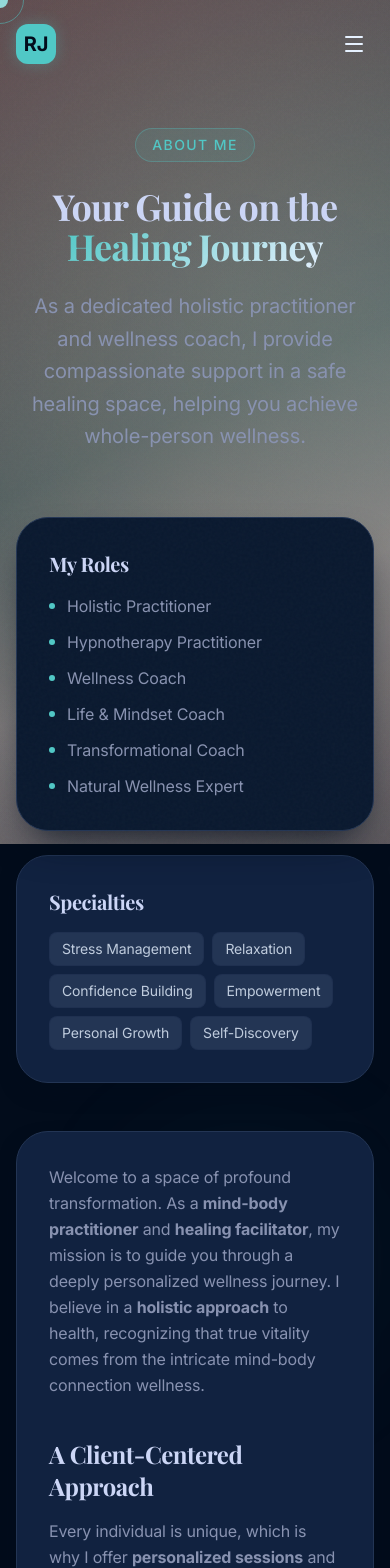
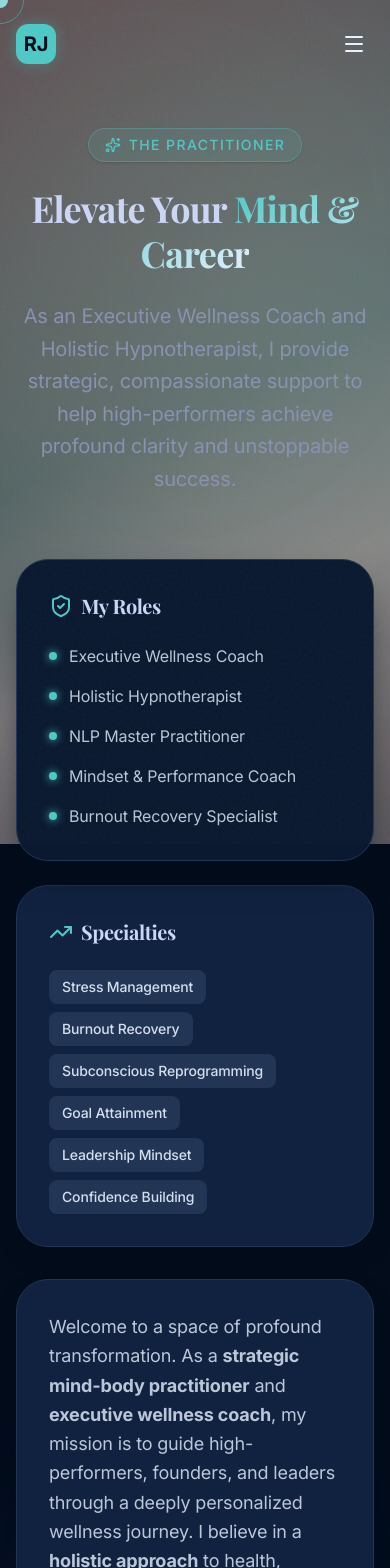
Before and after one commit to Thakur0032/Rattanawan_Portfolio, a Next.js app: page /about in a window 390 px wide. Shown: the top 1568 px of the page. Built offline with nearby package versions, Linux system fonts and the light colour scheme; a web font is replaced by a local one.

Commit message:
Fix contrast issues in Therapies section and rewrite About page to match new theme

```diff
--- a/src/app/about/page.tsx
+++ b/src/app/about/page.tsx
@@ -1,53 +1,66 @@
 import { Metadata } from "next";
+import { CheckCircle2, ShieldCheck, TrendingUp, Sparkles } from "lucide-react";
 
 export const metadata: Metadata = {
-  title: "About Me | Rattanawan James | Holistic Practitioner",
-  description: "Learn more about Rattanawan James, your dedicated holistic practitioner, wellness coach, and hypnotherapy expert guiding you on your healing journey.",
+  title: "About Me | Rattanawan James | Executive Wellness Coach",
+  description: "Learn more about Rattanawan James, your dedicated executive wellness coach and holistic hypnotherapy expert guiding you to elevate your mindset.",
 };
 
 export default function AboutPage() {
   return (
-    <div className="pt-32 pb-24 min-h-screen">
-      <div className="container mx-auto px-4 md:px-6">
+    <div className="pt-32 pb-24 min-h-screen relative overflow-hidden">
+      {/* Abstract Corporate Background Accents */}
+      <div className="absolute top-0 right-0 w-full h-full overflow-hidden z-0 pointer-events-none">
+        <div className="absolute -top-40 -right-40 w-[800px] h-[800px] rounded-full bg-primary/5 blur-[100px]" />
+        <div className="absolute top-1/2 -left-40 w-[600px] h-[600px] rounded-full bg-accent/20 blur-[120px]" />
+      </div>
+
+      <div className="container mx-auto px-4 md:px-6 relative z-10">
 
         {/* Header Section */}
         <div className="max-w-4xl mx-auto text-center mb-16">
-          <div className="inline-block px-4 py-1.5 rounded-full border border-primary/30 bg-primary/10 text-primary font-medium text-sm mb-6 uppercase tracking-widest">
-            About Me
+          <div className="inline-flex items-center gap-2 px-4 py-1.5 rounded-full border border-primary/30 bg-primary/10 text-primary font-medium text-sm mb-6 uppercase tracking-widest shadow-sm">
+            <Sparkles size={16} />
+            The Practitioner
           </div>
-          <h1 className="text-4xl md:text-5xl lg:text-6xl font-heading font-bold text-foreground mb-6">
-            Your Guide on the <span className="text-transparent bg-clip-text text-gradient">Healing Journey</span>
+          <h1 className="text-4xl md:text-5xl lg:text-6xl font-heading font-bold text-foreground mb-6 leading-tight">
+            Elevate Your <span className="text-transparent bg-clip-text text-gradient">Mind & Career</span>
           </h1>
-          <p className="text-xl text-muted-foreground leading-relaxed">
-            As a dedicated holistic practitioner and wellness coach, I provide compassionate support in a safe healing space, helping you achieve whole-person wellness.
+          <p className="text-xl text-muted-foreground leading-relaxed max-w-2xl mx-auto">
+            As an Executive Wellness Coach and Holistic Hypnotherapist, I provide strategic, compassionate support to help high-performers achieve profound clarity and unstoppable success.
           </p>
         </div>
 
         {/* Content Section */}
-        <div className="grid grid-cols-1 lg:grid-cols-12 gap-12 max-w-6xl mx-auto">
+        <div className="grid grid-cols-1 lg:grid-cols-12 gap-8 lg:gap-12 max-w-6xl mx-auto">
 
           {/* Sidebar / Quick Facts */}
           <div className="lg:col-span-4 space-y-6">
-            <div className="glass-heavy p-8 rounded-[32px] border-accent relative overflow-hidden group">
+            <div className="glass-heavy p-8 rounded-[2rem] border-accent relative overflow-hidden group">
               <div className="absolute inset-0 bg-gradient-to-br from-primary/10 to-transparent opacity-0 group-hover:opacity-100 transition-opacity duration-500" />
               <div className="relative z-10">
-                <h3 className="text-xl font-heading font-bold text-foreground mb-4">My Roles</h3>
-                <ul className="space-y-3 text-muted-foreground">
-                  <li className="flex items-center gap-3"><div className="w-1.5 h-1.5 rounded-full bg-primary" /> Holistic Practitioner</li>
-                  <li className="flex items-center gap-3"><div className="w-1.5 h-1.5 rounded-full bg-primary" /> Hypnotherapy Practitioner</li>
-                  <li className="flex items-center gap-3"><div className="w-1.5 h-1.5 rounded-full bg-primary" /> Wellness Coach</li>
-                  <li className="flex items-center gap-3"><div className="w-1.5 h-1.5 rounded-full bg-primary" /> Life & Mindset Coach</li>
-                  <li className="flex items-center gap-3"><div className="w-1.5 h-1.5 rounded-full bg-primary" /> Transformational Coach</li>
-                  <li className="flex items-center gap-3"><div className="w-1.5 h-1.5 rounded-full bg-primary" /> Natural Wellness Expert</li>
+                <h3 className="text-xl font-heading font-bold text-foreground mb-6 flex items-center gap-2">
+                  <ShieldCheck className="text-primary" size={24} />
+                  My Roles
+                </h3>
+                <ul className="space-y-4 text-foreground/80">
+                  <li className="flex items-center gap-3"><div className="w-2 h-2 rounded-full bg-primary shadow-[0_0_8px_#50C8C6]" /> Executive Wellness Coach</li>
+                  <li className="flex items-center gap-3"><div className="w-2 h-2 rounded-full bg-primary shadow-[0_0_8px_#50C8C6]" /> Holistic Hypnotherapist</li>
+                  <li className="flex items-center gap-3"><div className="w-2 h-2 rounded-full bg-primary shadow-[0_0_8px_#50C8C6]" /> NLP Master Practitioner</li>
+                  <li className="flex items-center gap-3"><div className="w-2 h-2 rounded-full bg-primary shadow-[0_0_8px_#50C8C6]" /> Mindset & Performance Coach</li>
+                  <li className="flex items-center gap-3"><div className="w-2 h-2 rounded-full bg-primary shadow-[0_0_8px_#50C8C6]" /> Burnout Recovery Specialist</li>
                 </ul>
               </div>
             </div>
 
-            <div className="glass p-8 rounded-[32px] border-accent">
-              <h3 className="text-xl font-heading font-bold text-foreground mb-4">Specialties</h3>
+            <div className="glass p-8 rounded-[2rem] border-accent">
+              <h3 className="text-xl font-heading font-bold text-foreground mb-6 flex items-center gap-2">
+                <TrendingUp className="text-primary" size={24} />
+                Specialties
+              </h3>
               <div className="flex flex-wrap gap-2">
-                {["Stress Management", "Relaxation", "Confidence Building", "Empowerment", "Personal Growth", "Self-Discovery"].map((tag) => (
-                  <span key={tag} className="px-3 py-1.5 bg-accent text-foreground/80 text-sm rounded-lg border border-secondary/20">
+                {["Stress Management", "Burnout Recovery", "Subconscious Reprogramming", "Goal Attainment", "Leadership Mindset", "Confidence Building"].map((tag) => (
+                  <span key={tag} className="px-3 py-1.5 bg-accent text-foreground/90 text-sm font-medium rounded-lg border border-accent/50 hover:border-primary transition-colors cursor-default">
                     {tag}
                   </span>
                 ))}
@@ -56,31 +69,32 @@ export default function AboutPage() {
           </div>
 
           {/* Main Story */}
-          <div className="lg:col-span-8 glass p-8 md:p-12 rounded-[32px] border-accent shadow-2xl relative">
+          <div className="lg:col-span-8 glass p-8 md:p-12 rounded-[2rem] border-accent shadow-2xl relative overflow-hidden">
             <div className="absolute top-0 right-0 w-64 h-64 bg-primary/5 rounded-full blur-3xl -z-10" />
 
             <div className="prose prose-lg prose-invert max-w-none">
-              <p className="text-muted-foreground leading-relaxed mb-6">
-                Welcome to a space of profound transformation. As a <strong>mind-body practitioner</strong> and <strong>healing facilitator</strong>, my mission is to guide you through a deeply personalized wellness journey. I believe in a <strong>holistic approach</strong> to health, recognizing that true vitality comes from the intricate mind-body connection wellness.
+              <p className="text-foreground/80 leading-relaxed mb-6 text-lg">
+                Welcome to a space of profound transformation. As a <strong>strategic mind-body practitioner</strong> and <strong>executive wellness coach</strong>, my mission is to guide high-performers, founders, and leaders through a deeply personalized wellness journey. I believe in a <strong>holistic approach</strong> to health, recognizing that true peak performance comes from the intricate mind-body connection.
               </p>
 
-              <h3 className="text-2xl font-heading font-bold text-foreground mt-10 mb-4">A Client-Centered Approach</h3>
+              <h3 className="text-2xl font-heading font-bold text-foreground mt-10 mb-4 border-b border-accent pb-2">A Client-Centered Approach</h3>
               <p className="text-muted-foreground leading-relaxed mb-6">
-                Every individual is unique, which is why I offer <strong>personalized sessions</strong> and <strong>one-on-one sessions</strong> tailored specifically to your needs. My practice is built on <strong>client-centered care</strong> and <strong>compassionate support</strong>. When we work together, we co-create a <strong>safe healing space</strong> and a <strong>supportive environment</strong> where you can explore your inner landscape without judgment.
+                Every individual is unique, which is why I offer <strong>personalized, one-on-one sessions</strong> tailored specifically to your corporate and personal needs. My practice is built on <strong>client-centered care</strong> and <strong>strategic support</strong>. When we work together, we co-create a <strong>safe healing space</strong> where you can explore and dismantle your inner roadblocks without judgment.
               </p>
 
-              <h3 className="text-2xl font-heading font-bold text-foreground mt-10 mb-4">Transformational Healing & Coaching</h3>
+              <h3 className="text-2xl font-heading font-bold text-foreground mt-10 mb-4 border-b border-accent pb-2">Transformational Healing & Coaching</h3>
               <p className="text-muted-foreground leading-relaxed mb-6">
-                Whether you are seeking a <strong>personal development coach</strong>, a <strong>business mindset coach</strong>, or a <strong>purpose mentor</strong>, my goal is to empower you. As a <strong>stress management specialist</strong> and <strong>relaxation specialist</strong>, I integrate tools as a <strong>mindfulness practitioner</strong> and <strong>guided meditation practitioner</strong> to bring you profound relief from daily pressures.
+                Whether you are seeking a <strong>business mindset coach</strong>, an <strong>executive development coach</strong>, or a <strong>purpose mentor</strong>, my goal is to empower you. As a <strong>stress management specialist</strong> and <strong>burnout recovery expert</strong>, I integrate cutting-edge hypnotherapy with practical tools to bring you profound relief from daily corporate pressures.
               </p>
 
               <p className="text-muted-foreground leading-relaxed mb-6">
-                If you are looking for a <strong>personal growth mentor</strong> or a <strong>wellness mentor</strong> to act as your <strong>self-discovery guide</strong>, we will work on building your inner strength. Through <strong>empowerment coaching</strong> and <strong>confidence building</strong>, I serve as your <strong>resilience coach</strong>, equipping you with the tools to navigate life's challenges.
+                If you are looking for a <strong>personal growth mentor</strong> or an <strong>executive wellness guide</strong>, we will work on building your inner resilience. Through <strong>empowerment coaching</strong> and <strong>subconscious reprogramming</strong>, I serve as your strategic partner, equipping you with the tools to navigate both life and business challenges with supreme confidence.
               </p>
 
-              <div className="mt-12 p-6 bg-primary/10 border border-primary/20 rounded-2xl text-center">
-                <p className="text-xl font-heading text-foreground italic">
-                  "Ready to begin your transformational healing journey? Let's unlock your potential together."
+              <div className="mt-12 p-8 bg-primary/10 border border-primary/20 rounded-2xl text-center relative overflow-hidden group">
+                <div className="absolute inset-0 bg-gradient-to-r from-primary/0 via-primary/5 to-primary/0 translate-x-[-100%] group-hover:translate-x-[100%] transition-transform duration-1000" />
+                <p className="text-xl md:text-2xl font-heading font-medium text-foreground relative z-10 italic">
+                  "Ready to begin your transformational journey? Let's unlock your ultimate potential together."
                 </p>
               </div>
             </div>
--- a/src/components/sections/experience.tsx
+++ b/src/components/sections/experience.tsx
@@ -74,7 +74,7 @@ export default function Experience() {
                     {/* Content Container */}
                     <div className={`w-full md:w-1/2 pl-12 md:pl-0 ${isEven ? 'md:pr-12 text-left md:text-right' : 'md:pl-12 text-left'}`}>
                       <div className="glass bg-primary/5 p-6 rounded-2xl border-secondary/20 hover:border-secondary/60 transition-all duration-300 group shadow-md hover:shadow-lg">
-                        <div className={`flex items-center gap-2 text-secondary font-medium mb-2 text-sm ${isEven ? 'md:justify-end' : 'justify-start'}`}>
+                        <div className={`flex items-center gap-2 text-primary font-medium mb-2 text-sm ${isEven ? 'md:justify-end' : 'justify-start'}`}>
                           <Calendar size={14} />
                           <span>{exp.period}</span>
                         </div>
--- a/src/components/sections/services.tsx
+++ b/src/components/sections/services.tsx
@@ -16,7 +16,7 @@ const services = [
     title: "Gut-Directed Hypnotherapy",
     description: "Alleviate anxiety and physical symptoms by calming the gut-brain connection.",
     icon: <Leaf size={24} />,
-    color: "group-hover:text-secondary group-hover:border-secondary/50"
+    color: "group-hover:text-primary group-hover:border-secondary/50"
   },
   {
     title: "Self-Love Awakening",
@@ -34,7 +34,7 @@ const services = [
     title: "Safe & Natural Relaxation",
     description: "Experience deep, natural relaxation in a secure and supportive environment.",
     icon: <Shield size={24} />,
-    color: "group-hover:text-secondary group-hover:border-secondary/50"
+    color: "group-hover:text-primary group-hover:border-secondary/50"
   },
   {
     title: "Worldwide Online Sessions",
@@ -52,7 +52,7 @@ const services = [
     title: "NLP Mastery",
     description: "Utilizing Neuro-Linguistic Programming techniques to accelerate your healing journey.",
     icon: <Sparkles size={24} />,
-    color: "group-hover:text-secondary group-hover:border-secondary/50"
+    color: "group-hover:text-primary group-hover:border-secondary/50"
   }
 ];
 
@@ -72,7 +72,7 @@ export default function Services() {
             initial={{ opacity: 0, y: 20 }}
             animate={isInView ? { opacity: 1, y: 0 } : { opacity: 0, y: 20 }}
             transition={{ duration: 0.6 }}
-            className="inline-flex items-center gap-2 px-4 py-2 rounded-full glass border-secondary/20 text-secondary mb-4 shadow-sm"
+            className="inline-flex items-center gap-2 px-4 py-2 rounded-full glass border-secondary/20 text-primary mb-4 shadow-sm"
           >
             <Sparkles size={16} />
             <span className="text-sm font-medium tracking-wider uppercase">Therapies</span>
@@ -103,7 +103,7 @@ export default function Services() {
                 <div className="absolute top-0 right-0 w-32 h-32 bg-gradient-to-br from-primary/10 to-transparent rounded-bl-full transition-transform duration-500 group-hover:scale-150" />
 
                 <div className={cn(
-                  "w-14 h-14 rounded-2xl bg-primary/5 border border-secondary/20 shadow-sm flex items-center justify-center text-secondary mb-8 transition-all duration-500 group-hover:scale-110 relative z-10",
+                  "w-14 h-14 rounded-2xl bg-primary/5 border border-secondary/20 shadow-sm flex items-center justify-center text-primary mb-8 transition-all duration-500 group-hover:scale-110 relative z-10",
                   service.color
                 )}>
                   {service.icon}
```
